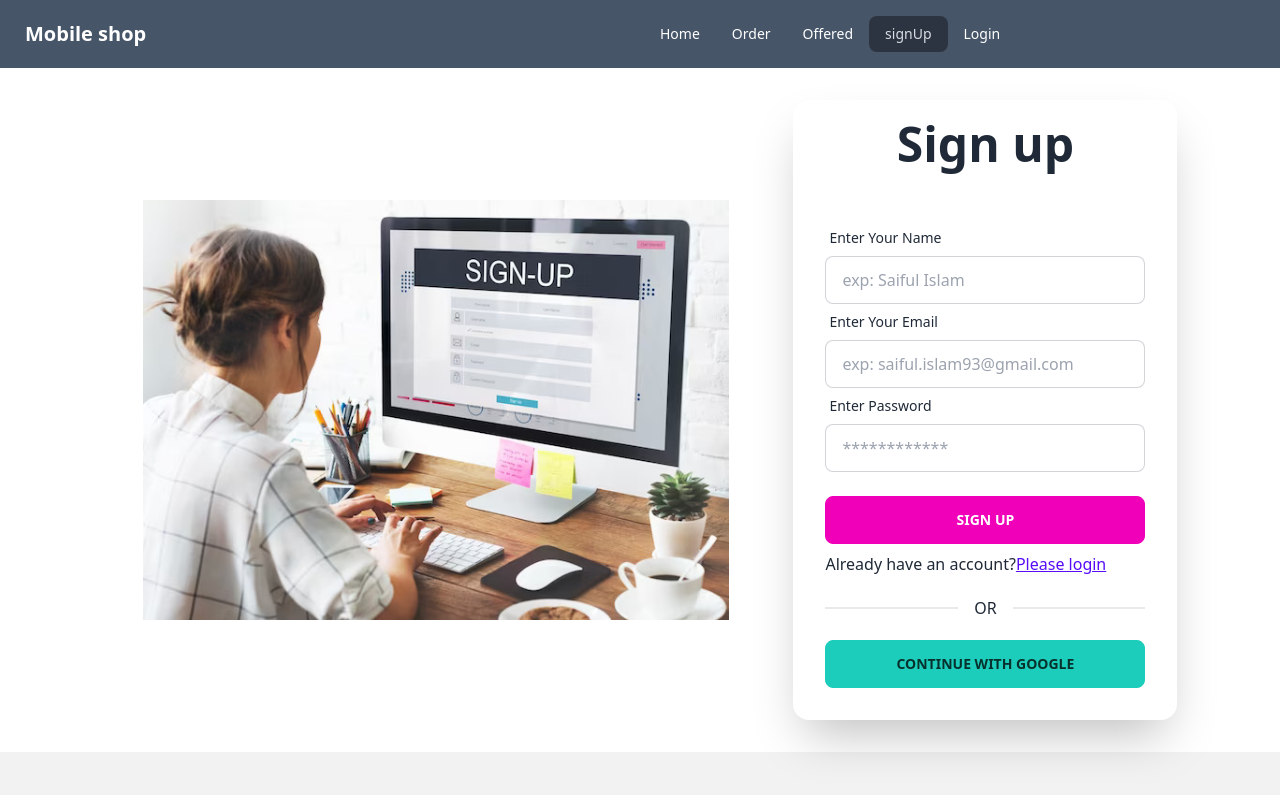
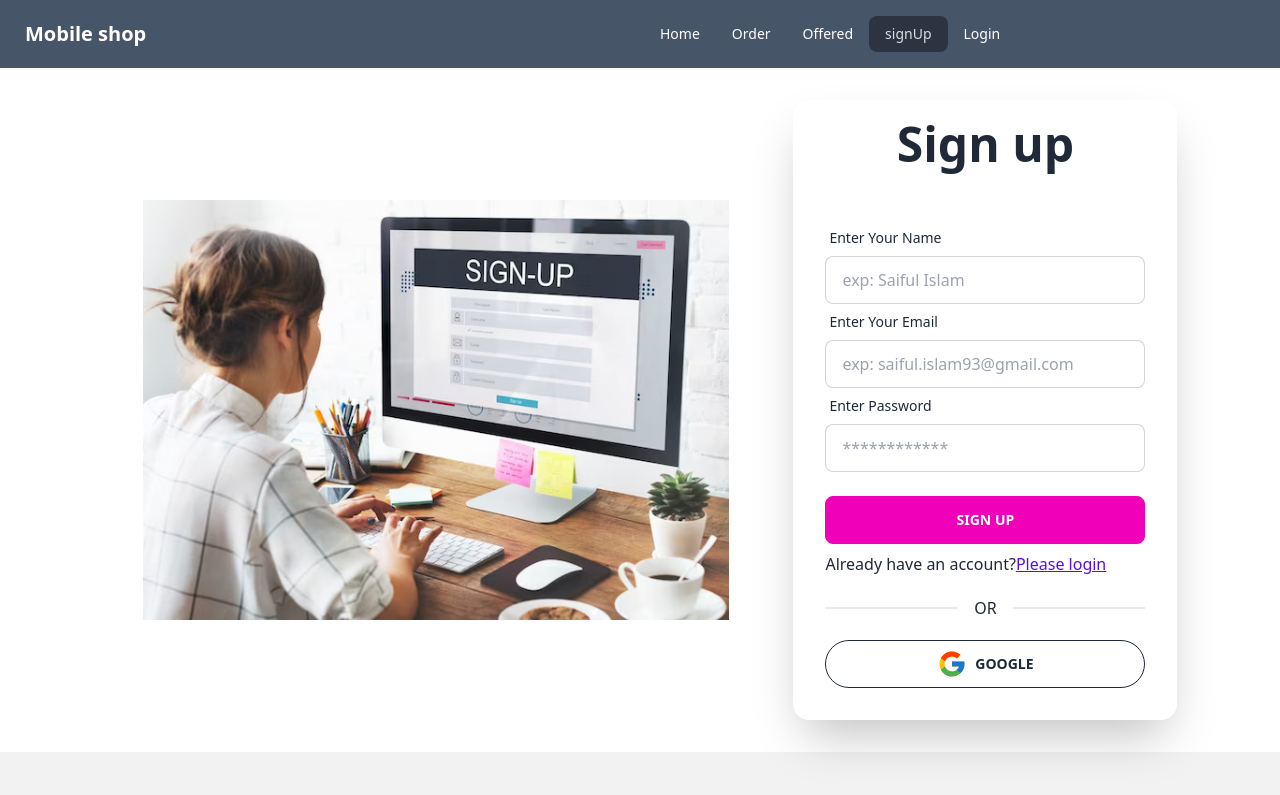
Before and after one commit to saifulislam975317/mobile-shop-saiful-client, a React (Vite) app: page /signUp in a window 1280 px wide. Shown: the top 795 px of the page. Built offline with nearby package versions, Linux system fonts and the light colour scheme; no server answers.

Commit message:
added google login page

```diff
--- a/src/ContextProvider/AuthProvider.jsx
+++ b/src/ContextProvider/AuthProvider.jsx
@@ -8,6 +8,7 @@ import {
   signInWithEmailAndPassword,
   signInWithPopup,
   signOut,
+  updateProfile,
 } from "firebase/auth";
 import app from "../firebase/firebase.config";
 
@@ -33,6 +34,13 @@ const AuthProvider = ({ children }) => {
     return signInWithPopup(auth, provider);
   };
 
+  const userUpdateProfile = (name) => {
+    setLoading(true);
+    return updateProfile(auth.currentUser, {
+      displayName: name,
+    });
+  };
+
   const forgotPassword = (email) => {
     setLoading(true);
     return sendPasswordResetEmail(auth, email);
@@ -48,6 +56,7 @@ const AuthProvider = ({ children }) => {
     signUp,
     logIn,
     googleLogIn,
+    userUpdateProfile,
     forgotPassword,
     logOut,
   };
--- a/src/components/pages/Shared/Navbar/Navbar.jsx
+++ b/src/components/pages/Shared/Navbar/Navbar.jsx
@@ -24,6 +24,9 @@ const Navbar = () => {
         <>
           <li onClick={handleLogout}>
             <NavLink to="/login">LogOut</NavLink>
+          </li>
+          <li>
+            <a href="">{user?.displayName}</a>
           </li>
         </>
       ) : (
--- a/src/components/pages/Shared/SocialLogin/SocialLogin.jsx
+++ b/src/components/pages/Shared/SocialLogin/SocialLogin.jsx
@@ -1,30 +1,30 @@
-// import { useContext } from "react";
-// import { AuthContext } from "../../../../ContextProvider/AuthProvider";
-// import { FcGoogle } from "react-icons/fc";
+import { useContext } from "react";
+import { AuthContext } from "../../../../ContextProvider/AuthProvider";
+import { FcGoogle } from "react-icons/fc";
 
-// const SocialLogin = () => {
-//   const { googleLogIn } = useContext(AuthContext);
+const SocialLogin = () => {
+  const { googleLogIn } = useContext(AuthContext);
 
-//   const handleGoogleLogin = () => {
-//     googleLogIn()
-//       .then((result) => {
-//         const user = result.user;
-//         console.log(user);
-//       })
-//       .catch((error) => {
-//         console.log(error.message);
-//       });
-//   };
-//   return (
-//     <div>
-//       <button
-//         onClick={handleGoogleLogin}
-//         className="btn btn-circle btn-outline"
-//       >
-//         <FcGoogle></FcGoogle> Google
-//       </button>
-//     </div>
-//   );
-// };
+  const handleGoogleLogin = () => {
+    googleLogIn()
+      .then((result) => {
+        const user = result.user;
+        console.log(user);
+      })
+      .catch((error) => {
+        console.log(error.message);
+      });
+  };
+  return (
+    <div>
+      <button
+        onClick={handleGoogleLogin}
+        className="btn btn-circle btn-outline w-full"
+      >
+        <FcGoogle className="font-bold text-3xl"></FcGoogle> Google
+      </button>
+    </div>
+  );
+};
 
-// export default SocialLogin;
+export default SocialLogin;
--- a/src/components/pages/SignUp/SignUp.jsx
+++ b/src/components/pages/SignUp/SignUp.jsx
@@ -3,9 +3,10 @@ import { Link, useNavigate } from "react-router-dom";
 import signUpImg from "../../../assets/loginAndSignup/signUp.jpg";
 import { useContext, useState } from "react";
 import { AuthContext } from "../../../ContextProvider/AuthProvider";
+import SocialLogin from "../Shared/SocialLogin/SocialLogin";
 const SignUp = () => {
   const [errorEmail, setErrorEmail] = useState("");
-  const { signUp } = useContext(AuthContext);
+  const { signUp, userUpdateProfile } = useContext(AuthContext);
   const navigate = useNavigate();
   const {
     register,
@@ -13,10 +14,12 @@ const SignUp = () => {
     handleSubmit,
     formState: { errors },
   } = useForm();
+
   const handleSignUp = (data) => {
     signUp(data.email, data.password)
       .then((result) => {
         const user = result.user;
+        userUpdateProfile(data.name);
         reset();
         navigate("/");
         console.log(user);
@@ -80,8 +83,8 @@ const SignUp = () => {
                   {...register("password", {
                     required: "Password is required",
                     minLength: {
-                      value: 8,
-                      message: "password should be at least 8 characters",
+                      value: 6,
+                      message: "password should be at least 6 characters",
                     },
                     pattern: {
                       value: /(?=.*[A-Z])(?=.*[!@#$&*])(?=.*[0-9])(?=.*[a-z])/,
@@ -113,9 +116,7 @@ const SignUp = () => {
               </Link>
             </p>
             <div className="divider">OR</div>
-            <button className="btn btn-accent w-full">
-              Continue with Google
-            </button>
+            <SocialLogin></SocialLogin>
           </div>
         </div>
       </div>
```
Also changed, not shown: src/assets/loginAndSignup/login.jpg.
